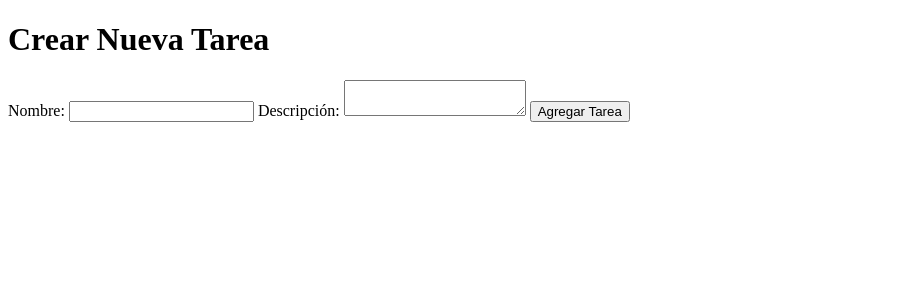
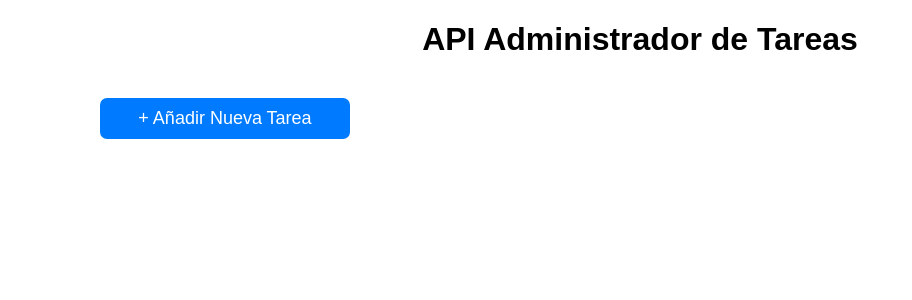
Before and after one commit to antoniogavilanes/DB-API, a Node server app: page / in a window 1280 px wide. Shown: the top 300 px of the page, without its empty margins (0-912 px from the left). Run offline with Node 20, Linux system fonts and the light colour scheme; data that the repository does not hold is empty; some libraries are stand-ins or nearby versions.

Commit message:
Estilos actualizados y tarjetones

```diff
--- a/app.js
+++ b/app.js
@@ -2,16 +2,16 @@ const express = require('express');
 const mongoose = require('mongoose');
 const path = require('path');
 const bodyParser = require('body-parser');
-const { connectToDatabase } = require('./modules/mongodb/mongodb.module');
 
 // Crear una instancia de la aplicación Express
 const app = express();
 
-// Conexión a la base de datos MongoDB
-connectToDatabase();
-
 // Middleware para parsear solicitudes JSON
 app.use(bodyParser.json());
+
+// Conexión a la base de datos MongoDB
+const { connectToDatabase } = require('./modules/mongodb/mongodb.module');
+connectToDatabase();
 
 // Definir las rutas de la API
 const tareasRouter = require('./routes/tareas');
@@ -51,5 +51,4 @@ app.use((error, req, res, next) => {
 const PORT = process.env.PORT || 3000;
 app.listen(PORT, () => {
   console.log(`Servidor Express en funcionamiento en el puerto ${PORT}`);
-  console.log(path.join(__dirname, 'views', 'pages'));
 });
--- a/models/tarea.model.js
+++ b/models/tarea.model.js
@@ -1,6 +1,5 @@
 const mongoose = require('mongoose');
 
-// Definir el esquema de la tarea
 const tareaSchema = new mongoose.Schema({
   nombre: {
     type: String,
@@ -10,10 +9,10 @@ const tareaSchema = new mongoose.Schema({
     type: String,
     required: true
   },
-  // Otros campos de la tarea...
+
 });
 
-// Crear el modelo de la tarea basado en el esquema
+
 const Tarea = mongoose.model('Tarea', tareaSchema);
 
 module.exports = Tarea;
--- a/modules/mongodb/mongodb.util.js
+++ b/modules/mongodb/mongodb.util.js
@@ -13,5 +13,5 @@ const handleMongoError = (error) => {
     }
   };
 
-  // Exportamos las funciones que deseamos hacer disponibles desde fuera del archivo
+
   module.exports = { handleMongoError, closeDatabaseConnection };
--- a/modules/tarea/tarea.controller.js
+++ b/modules/tarea/tarea.controller.js
@@ -1,13 +1,13 @@
-// Importar el modelo de tarea si es necesario
+
 const Tarea = require('../../models/tarea.model');
 
-// Controlador para actualizar una tarea existente
+
 exports.actualizarTarea = async (req, res) => {
   try {
     const { id } = req.params;
-    const tareaActualizada = req.body; // Datos de la tarea actualizada
+    const tareaActualizada = req.body;
 
-    // Actualizar la tarea en la base de datos
+
     const tarea = await Tarea.findByIdAndUpdate(id, tareaActualizada, { new: true });
 
     if (!tarea) {
@@ -21,12 +21,12 @@ exports.actualizarTarea = async (req, res) => {
   }
 };
 
-// Controlador para eliminar una tarea existente
+
 exports.eliminarTarea = async (req, res) => {
   try {
     const { id } = req.params;
 
-    // Eliminar la tarea de la base de datos
+
     const tarea = await Tarea.findByIdAndDelete(id);
 
     if (!tarea) {
@@ -40,12 +40,12 @@ exports.eliminarTarea = async (req, res) => {
   }
 };
 
-// Controlador para obtener una tarea por ID
+
 exports.obtenerTareaPorId = async (req, res) => {
   try {
     const { id } = req.params;
 
-    // Buscar la tarea en la base de datos
+
     const tarea = await Tarea.findById(id);
 
     if (!tarea) {
@@ -59,10 +59,10 @@ exports.obtenerTareaPorId = async (req, res) => {
   }
 };
 
-// Controlador para obtener todas las tareas
+
 exports.obtenerTodasLasTareas = async (req, res) => {
   try {
-    // Obtener todas las tareas de la base de datos
+
     const tareas = await Tarea.find();
 
     res.json(tareas);
@@ -72,16 +72,21 @@ exports.obtenerTodasLasTareas = async (req, res) => {
   }
 };
 
-// Controlador para crear una nueva tarea
+
 
 exports.crearTarea = async (req, res) => {
   try {
-    const nuevaTarea = req.body; // Datos de la nueva tarea
+    const { nombre, descripcion } = req.body;
 
-    // Crear una nueva tarea en la base de datos
-    const tarea = await Tarea.create(nuevaTarea);
 
-    res.status(201).json(tarea);
+    if (!nombre || !descripcion) {
+      return res.status(400).json({ error: 'El nombre y la descripción son obligatorios' });
+    }
+
+
+    const tarea = await Tarea.create({ nombre, descripcion });
+
+    res.status(201).json({ mensaje: 'Tarea creada correctamente', tarea });
   } catch (error) {
     console.error('Error al crear la tarea:', error);
     res.status(500).json({ error: 'Error al crear la tarea' });
--- a/public/css/estilos.css
+++ b/public/css/estilos.css
@@ -0,0 +1,165 @@
+
+body {
+    font-family: Arial, sans-serif;
+    margin: 0;
+    padding: 0;
+}
+
+.container {
+    max-width: 800px;
+    margin: 0 auto;
+    padding: 20px;
+}
+
+h1 {
+    text-align: center;
+    margin-bottom: 20px;
+}
+
+#formularioNuevaTarea {
+    display: none;
+    position: fixed;
+    top: 50%;
+    left: 50%;
+    transform: translate(-50%, -50%);
+    background-color: #fff;
+    padding: 20px;
+    border: 1px solid #ccc;
+    box-shadow: 0 2px 4px rgba(0, 0, 0, 0.1);
+    z-index: 1000;
+}
+
+#formularioEditarTarea {
+    display: none;
+    position: fixed;
+    top: 50%;
+    left: 50%;
+    transform: translate(-50%, -50%);
+    background-color: #fff;
+    padding: 20px;
+    border: 1px solid #ccc;
+    box-shadow: 0 2px 4px rgba(0, 0, 0, 0.1);
+    z-index: 1000;
+}
+
+.form-container {
+    background-color: #f9f9f9;
+    border-radius: 10px;
+    padding: 30px;
+    margin-bottom: 20px;
+}
+
+.form-container h2 {
+    margin-top: 0;
+    margin-bottom: 20px;
+    text-align: center;
+}
+
+.form-container label {
+    display: block;
+    margin-bottom: 10px;
+    font-weight: bold;
+}
+
+.form-container input[type="text"],
+.form-container textarea {
+    width: 100%;
+    padding: 10px;
+    margin-bottom: 20px;
+    border: 1px solid #ccc;
+    border-radius: 5px;
+    box-sizing: border-box;
+    font-size: 16px;
+}
+
+.form-container button[type="submit"],
+.form-container button[type="button"] {
+    background-color: #007bff;
+    color: white;
+    padding: 10px 20px;
+    border: none;
+    border-radius: 5px;
+    cursor: pointer;
+    font-size: 16px;
+}
+
+.form-container button[type="submit"]:hover,
+.form-container button[type="button"]:hover {
+    background-color: #0056b3;
+}
+
+.botonNuevaTarea{
+    margin-left: 100px;
+}
+.botonNuevaTarea button{
+    background-color: #007bff;
+    color: white;
+    font-size: 18px;
+    padding: 10px 20px;
+    border: none;
+    border-radius: 7px;
+    cursor: pointer;
+    margin-top: 20px;
+    width: 250px;
+}
+
+.descpicionTarjeta{
+    width: 100%;
+    margin: 0 auto;
+    max-height: 100px; /* Altura máxima de la descripción */
+    overflow: auto; /* Hace que se muestre una barra de desplazamiento si el contenido es mayor a la altura máxima */
+}
+
+.contenedor-tarjetas {
+    margin-top: 20px;
+    display: grid;
+    grid-template-columns: repeat(4, 1fr);
+    gap: 20px;
+    width: 90%;
+    margin-left: 5%;
+}
+
+.tarjeta {
+    border: 1px solid #ccc;
+    border-radius: 5px;
+    padding: 20px;
+    width: 80%;
+    box-sizing: border-box;
+}
+
+.tarjeta h3 {
+    margin-top: 0;
+}
+
+.tarjeta p {
+    margin-bottom: 5px;
+}
+
+.acciones {
+    display: flex;
+    justify-content: space-between;
+    margin-top: 20px;
+
+}
+
+.acciones button {
+    margin-right: 5px;
+}
+
+.button-container {
+    text-align: center;
+    margin-bottom: 20px;
+}
+
+.button-container button {
+    background-color: #007bff;
+    color: white;
+    padding: 10px 20px;
+    border: none;
+    border-radius: 5px;
+    cursor: pointer;
+}
+
+.button-container button:hover {
+    background-color: #0056b3;
+}
--- a/views/pages/index.ejs
+++ b/views/pages/index.ejs
@@ -1,27 +1,122 @@
-<!-- views/pages/index.ejs -->
 <!DOCTYPE html>
 <html lang="en">
 
 <head>
     <meta charset="UTF-8">
     <meta name="viewport" content="width=device-width, initial-scale=1.0">
-    <title>Crear Tarea</title>
-    <link rel="stylesheet" href="/css/estilos.css"> <!-- Si tienes estilos CSS personalizados -->
+    <title>Mi API Tareas</title>
+    <link rel="stylesheet" href="/css/estilos.css">
+    <style>
+
+    </style>
 </head>
 
 <body>
+    <h1>API Administrador de Tareas</h1>
+    <div class="botonNuevaTarea">
+        <button id="btnMostrarFormulario"><span>&#43;</span> Añadir Nueva Tarea</button>
+    </div>
+
+    <div id="formularioNuevaTarea" style="display: none;">
         <h1>Crear Nueva Tarea</h1>
         <form id="formCrearTarea">
-        <label for="nombre">Nombre:</label>
+            <label for="nombre">Título:</label>
             <input type="text" id="nombre" name="nombre" required>
             <label for="descripcion">Descripción:</label>
-        <textarea id="descripcion" name="descripcion" required></textarea>
+            <input id="descripcion" name="descripcion" required>
             <button type="submit">Agregar Tarea</button>
+            <button type="button" id="btnCancelar">Cancelar</button>
         </form>
+    </div>
+
+    <div id="formularioEditarTarea" style="display: none;">
+        <h1>Editar Tarea</h1>
+        <form id="formEditarTarea">
+            <label for="nombreEditar">Título:</label>
+            <input type="text" id="nombreEditar" name="nombreEditar" required>
+            <label for="descripcionEditar">Descripción:</label>
+            <input id="descripcionEditar" name="descripcionEditar" required>
+            <button type="submit">Guardar Cambios</button>
+            <button type="button" id="btnCancelarEdicion">Cancelar</button>
+        </form>
+    </div>
+
+    <div id="contenedorTarjetas" class="contenedor-tarjetas">
+        <!-- Aquí se mostrarán las tarjetas de las tareas -->
+    </div>
 
     <script>
+        function mostrarFormularioNuevaTarea() {
+            document.getElementById('formularioNuevaTarea').style.display = 'block';
+        }
 
-        // Manejo del formulario
+        function ocultarFormularioNuevaTarea() {
+            document.getElementById('formularioNuevaTarea').style.display = 'none';
+        }
+
+        function mostrarFormularioEditarTarea(id, nombre, descripcion) {
+            document.getElementById('formularioEditarTarea').style.display = 'block';
+            document.getElementById('nombreEditar').value = nombre;
+            document.getElementById('descripcionEditar').value = descripcion;
+
+            document.getElementById('formEditarTarea').setAttribute('data-id', id);
+        }
+
+        function ocultarFormularioEditarTarea() {
+            document.getElementById('formularioEditarTarea').style.display = 'none';
+        }
+
+        document.getElementById('btnMostrarFormulario').addEventListener('click', mostrarFormularioNuevaTarea);
+
+        document.getElementById('btnCancelar').addEventListener('click', ocultarFormularioNuevaTarea);
+
+        document.getElementById('btnCancelarEdicion').addEventListener('click', ocultarFormularioEditarTarea);
+
+        async function mostrarTareas() {
+            try {
+                const response = await fetch('/tareas');
+                if (!response.ok) {
+                    throw new Error('Error al obtener las tareas');
+                }
+                const tareas = await response.json();
+                const contenedorTarjetas = document.getElementById('contenedorTarjetas');
+                contenedorTarjetas.innerHTML = '';
+                tareas.forEach(tarea => {
+                    const tarjeta = `
+                        <div class="tarjeta">
+                            <h3 style="text-align: center;">${tarea.nombre}</h3>
+                            <div class="descpicionTarjeta">
+                            <p style="text-align: justify;">${tarea.descripcion}</p>
+                            </div>
+                            <div class="acciones">
+                                <button onclick="mostrarFormularioEditarTarea('${tarea._id}', '${tarea.nombre}', '${tarea.descripcion}')">Editar</button>
+                                <button onclick="eliminarTarea('${tarea._id}')">Eliminar</button>
+                            </div>
+                        </div>
+                    `;
+                    contenedorTarjetas.innerHTML += tarjeta;
+                });
+            } catch (error) {
+                console.error(error);
+                alert('Error al obtener las tareas');
+            }
+        }
+
+        async function eliminarTarea(id) {
+            try {
+                const response = await fetch(`/tareas/${id}`, {
+                    method: 'DELETE'
+                });
+                if (!response.ok) {
+                    throw new Error('Error al eliminar la tarea');
+                }
+                mostrarTareas();
+            } catch (error) {
+                console.error(error);
+                alert('Error al eliminar la tarea');
+            }
+        }
+
         document.getElementById('formCrearTarea').addEventListener('submit', async (event) => {
             event.preventDefault();
             const formData = new FormData(event.target);
@@ -29,7 +124,7 @@
             const descripcion = formData.get('descripcion');
 
             try {
-                const response = await fetch('/tareas', { // Modifica la URL de la solicitud POST
+                const response = await fetch('/tareas', {
                     method: 'POST',
                     headers: {
                         'Content-Type': 'application/json'
@@ -40,13 +135,41 @@
                     throw new Error('No se pudo agregar la tarea');
                 }
                 alert('Tarea agregada correctamente');
-                // Puedes redirigir a otra página si lo deseas
-                window.location.href = '/'; // Redirige a la página principal
+                window.location.href = '/';
             } catch (error) {
                 console.error(error);
                 alert('Error al agregar la tarea');
             }
         });
+
+        document.getElementById('formEditarTarea').addEventListener('submit', async (event) => {
+            event.preventDefault();
+            const formData = new FormData(event.target);
+            const nombre = formData.get('nombreEditar');
+            const descripcion = formData.get('descripcionEditar');
+            const id = event.target.getAttribute('data-id');
+
+            try {
+                const response = await fetch(`/tareas/${id}`, {
+                    method: 'PUT',
+                    headers: {
+                        'Content-Type': 'application/json'
+                    },
+                    body: JSON.stringify({ nombre, descripcion })
+                });
+                if (!response.ok) {
+                    throw new Error('No se pudo actualizar la tarea');
+                }
+                alert('Tarea actualizada correctamente');
+                ocultarFormularioEditarTarea();
+                mostrarTareas();
+            } catch (error) {
+                console.error(error);
+                alert('Error al actualizar la tarea');
+            }
+        });
+
+        mostrarTareas();
     </script>
 </body>
 
--- a/views/partials/footer.ejs
+++ b/views/partials/footer.ejs
@@ -1,5 +1,5 @@
-<!-- views/partials/footer.ejs -->
+
 <footer>
     <p>Pie de página de la página</p>
-    <!-- Contenido del pie de página -->
+
 </footer>
--- a/views/partials/header.ejs
+++ b/views/partials/header.ejs
@@ -1,5 +1,5 @@
-<!-- views/partials/header.ejs -->
+
 <header>
     <h1>Encabezado de la página</h1>
-    <!-- Contenido del encabezado -->
+
 </header>
```
Also changed, not shown: routes/index.js (+8 -8 lines), routes/tareas.js (+6 -6 lines), README.md (added), static/css/estilos.css (added), templates/index.html (added), 3 other files. Lines whose indentation alone changed are shown as unchanged.
